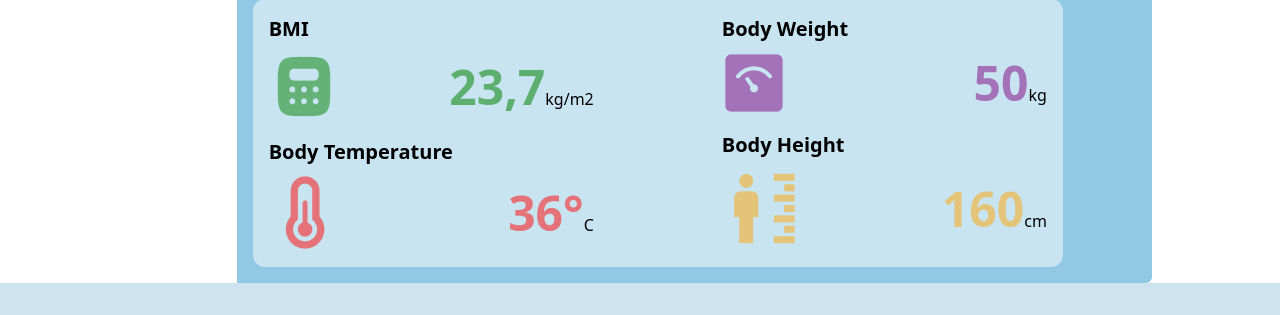
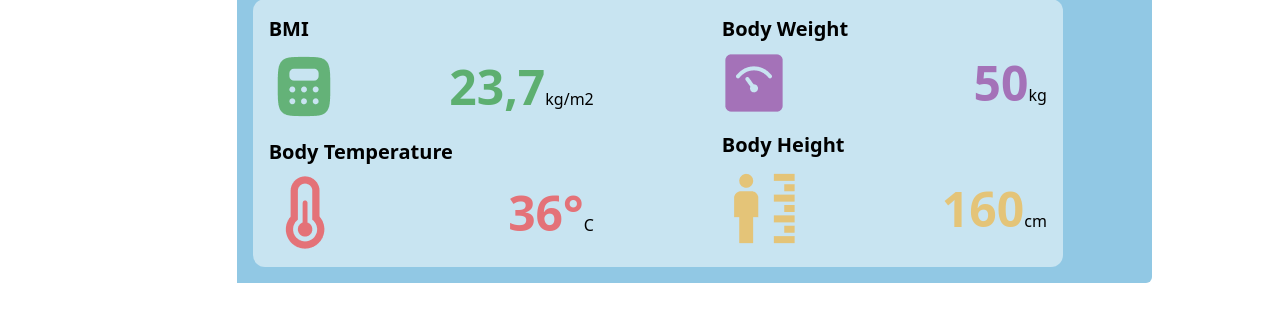
Before and after one commit to Sushitr4sh/IVD-VIsualization, a Node server app: page / in a window 1280 px wide. Shown: the part 913-1228 px from the top of the page. Before the commit the page ends 1196 px from the top, so only its background shows below. Run offline with Node 20, Linux system fonts and the light colour scheme; some libraries are stand-ins or nearby versions.

Commit message:
second commit

```diff
--- a/public/output.css
+++ b/public/output.css
@@ -550,6 +550,10 @@ video {
   margin-top: 0.5rem;
 }
 
+.mb-8 {
+  margin-bottom: 2rem;
+}
+
 .flex {
   display: flex;
 }
@@ -841,6 +845,10 @@ video {
   padding-bottom: 1rem;
 }
 
+.pb-8 {
+  padding-bottom: 2rem;
+}
+
 .text-center {
   text-align: center;
 }
--- a/views/layouts/boilerplate.ejs
+++ b/views/layouts/boilerplate.ejs
@@ -14,7 +14,7 @@
       rel="stylesheet"
     />
   </head>
-  <body>
+  <body class="pb-8">
     <%- include('../partials/navbar') %>
     <main><%- body %></main>
     <script src="/javascripts/custom.js"></script>
```
